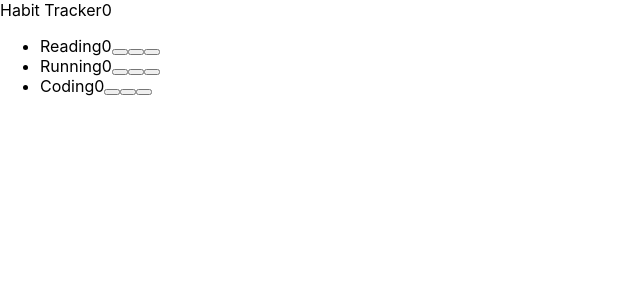
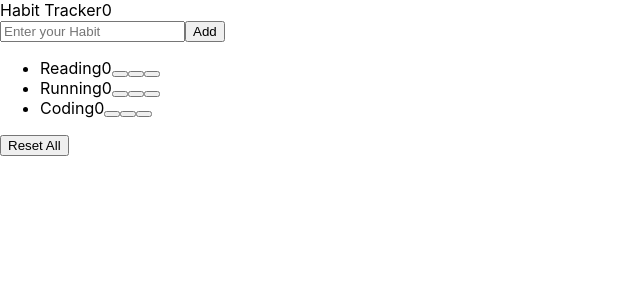
Before and after one commit to cona-tus/react-habit-tracker, a React (Create React App) app: page / in a window 1280 px wide. Shown: the top 300 px of the page, without its empty margins (0-640 px from the left). Built offline with nearby package versions, Linux system fonts and the light colour scheme.

Commit message:
Create Habit Add Form Component

```diff
--- a/src/app.jsx
+++ b/src/app.jsx
@@ -35,6 +35,19 @@
     this.setState({ habits });
   };
 
+  handleAdd = (name) => {
+    const habits = [...this.state.habits, { id: Date.now(), name, count: 0 }];
+    this.setState({ habits });
+  };
+
+  handleReset = () => {
+    const habits = this.state.habits.map((habit) => {
+      habit.count = 0;
+      return habit;
+    });
+    this.setState({ habits });
+  };
+
   render() {
     return (
       <>
@@ -47,6 +60,8 @@
           onIncrement={this.handleIncrement}
           onDecrement={this.handleDecrement}
           onDelete={this.handleDelete}
+          onAdd={this.handleAdd}
+          onReset={this.handleReset}
         />
       </>
     );
--- /dev/null
+++ b/src/components/form.jsx
@@ -0,0 +1,30 @@
+import React, { Component } from 'react';
+
+class Form extends Component {
+  formRef = React.createRef();
+  inputRef = React.createRef();
+
+  onSubmit = (event) => {
+    event.preventDefault();
+    const name = this.inputRef.current.value;
+    name && this.props.onAdd(name);
+    // this.inputRef.current.value = '';
+    this.formRef.current.reset();
+  };
+
+  render() {
+    return (
+      <form ref={this.formRef} className='add-form' onSubmit={this.onSubmit}>
+        <input
+          ref={this.inputRef}
+          type='text'
+          className='add-input'
+          placeholder='Enter your Habit'
+        />
+        <button className='add-button'>Add</button>
+      </form>
+    );
+  }
+}
+
+export default Form;
--- a/src/components/habits.jsx
+++ b/src/components/habits.jsx
@@ -1,4 +1,5 @@
 import React, { Component } from 'react';
+import Form from './form';
 import Habit from './habit';
 
 class Habits extends Component {
@@ -14,8 +15,15 @@
     this.props.onDelete(habit);
   };
 
+  handleAdd = (name) => {
+    this.props.onAdd(name);
+  };
+
   render() {
     return (
+      <>
+        <Form onAdd={this.handleAdd} />
+
         <ul>
           {this.props.habits.map((habit) => (
             <Habit
@@ -24,9 +32,16 @@
               onIncrement={this.handleIncrement}
               onDecrement={this.handleDecrement}
               onDelete={this.handleDelete}
+              // onDelete={(habit) => this.props.handleDelete(habit)}}
+              onAdd={this.handleAdd}
             />
           ))}
         </ul>
+
+        <button className='habits-reset' onClick={this.props.onReset}>
+          Reset All
+        </button>
+      </>
     );
   }
 }
```
Lines whose indentation alone changed are shown as unchanged.
